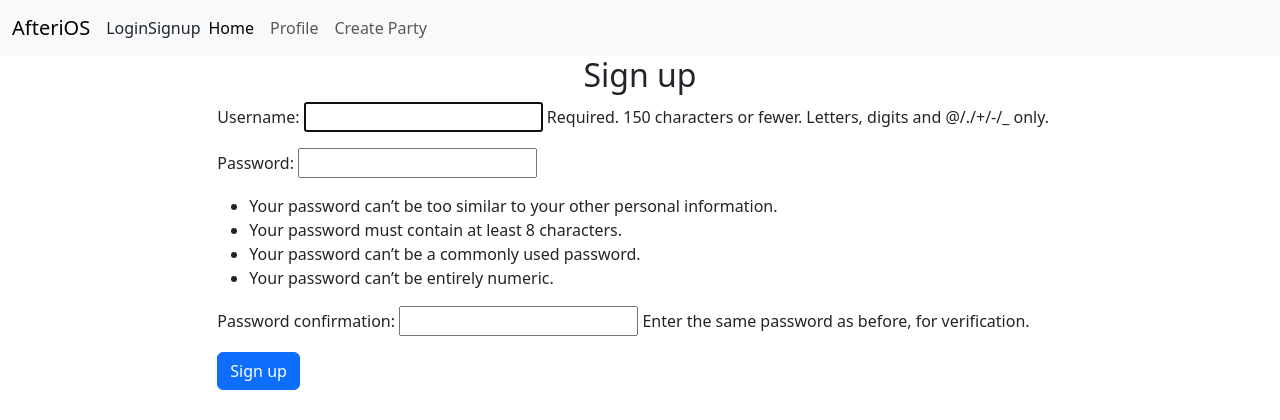
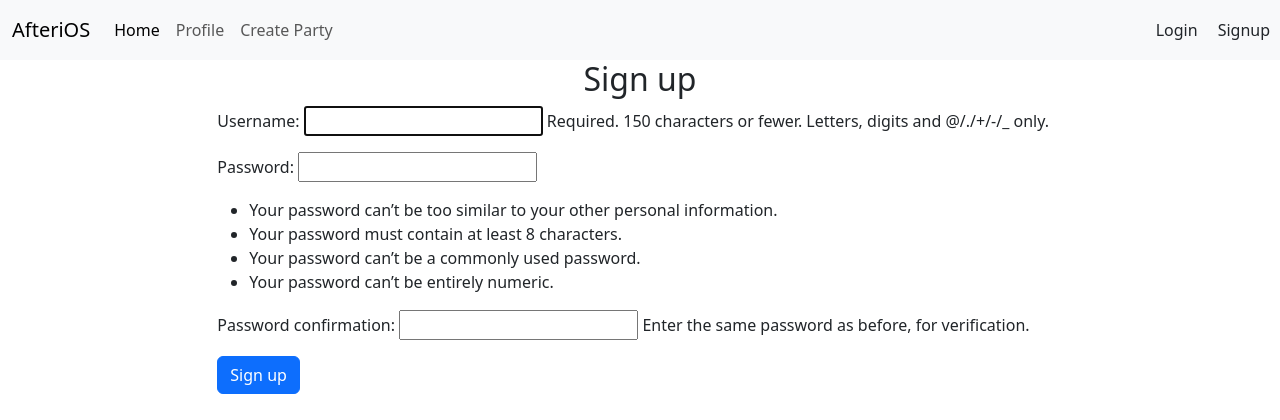
Before and after one commit to filipleskovic/AfteroiOS, a Django app: page /accounts/sign-up in a window 1280 px wide. Shown: the top 420 px of the page. Run offline with Django 5.2, Linux system fonts and the light colour scheme.

Commit message:
changed layout

```diff
--- a/app/static/app/css/app.css
+++ b/app/static/app/css/app.css
@@ -5,7 +5,16 @@
     background-repeat: no-repeat;
     background-size: cover;
     height: 20vh;
-  }
-  .logout-btn {
-    margin-top: 23%;
-  }
+}
+
+.logout-btn {
+    margin: 10px;
+}
+
+.login-btn {
+    margin: 10px;
+}
+
+.signup-btn {
+    margin: 10px;
+}
--- a/app/templates/app/base.html
+++ b/app/templates/app/base.html
@@ -19,23 +19,6 @@
   <nav class="navbar navbar-expand-lg bg-body-tertiary">
     <div class="container-fluid">
       <a class="navbar-brand" href="#">AfteriOS</a>
-        {% if user.is_authenticated %}
-            <a class="nav-link" href="#">Hi {{ user.username }}!</a>
-          {% if user.is_superuser %}
-              <a class="nav-link" href="/admin">Admin Dashboard</a>
-          {% endif %}
-          <form action="{% url 'accounts:logout' %}" method="POST" id ="logout" class="nav-link">
-            {% csrf_token %}
-            <input type="submit" value="Logout" class="logout-btn">
-        </form>
-        {% else %}
-            <a class="nav-link" href="{% url 'login' %}">Login</a>
-            <a class="nav-link" href="{% url 'accounts:signup' %}">Signup</a>
-        {% endif %}
-      <button class="navbar-toggler" type="button" data-bs-toggle="collapse" data-bs-target="#navbarNavAltMarkup"
-        aria-controls="navbarNavAltMarkup" aria-expanded="false" aria-label="Toggle navigation">
-        <span class="navbar-toggler-icon"></span>
-      </button>
       <div class="collapse navbar-collapse" id="navbarNavAltMarkup">
         <div class="navbar-nav">
           <a class="nav-link active" href="#">Home</a>
@@ -44,6 +27,24 @@
         </div>
       </div>
     </div>
+    {% if user.is_authenticated %}
+    <a class="nav-link" href="#">Hi {{ user.username }}!</a>
+    {% if user.is_superuser %}
+    <a class="nav-link" href="/admin">Admin Dashboard</a>
+    {% endif %}
+    <form action="{% url 'accounts:logout' %}" method="POST" id="logout" class="nav-link">
+      {% csrf_token %}
+      <input type="submit" value="Logout" class="logout-btn">
+    </form>
+    {% else %}
+    <a class="nav-link login-btn" href="{% url 'login' %}">Login</a>
+    <a class="nav-link signup-btn" href="{% url 'accounts:signup' %}">Signup</a>
+    {% endif %}
+    <button class="navbar-toggler" type="button" data-bs-toggle="collapse" data-bs-target="#navbarNavAltMarkup"
+      aria-controls="navbarNavAltMarkup" aria-expanded="false" aria-label="Toggle navigation">
+      <span class="navbar-toggler-icon"></span>
+    </button>
+
   </nav>
   {% block content %}
   {% endblock %}
```
